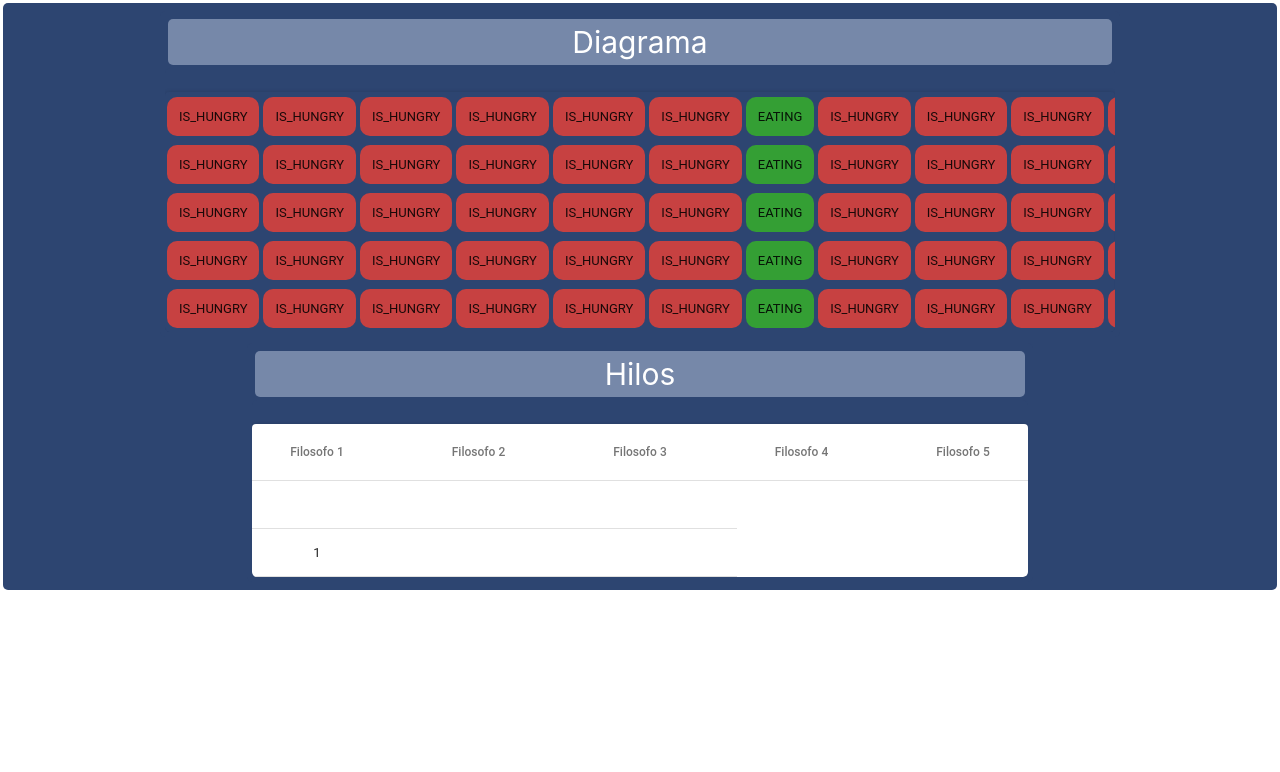
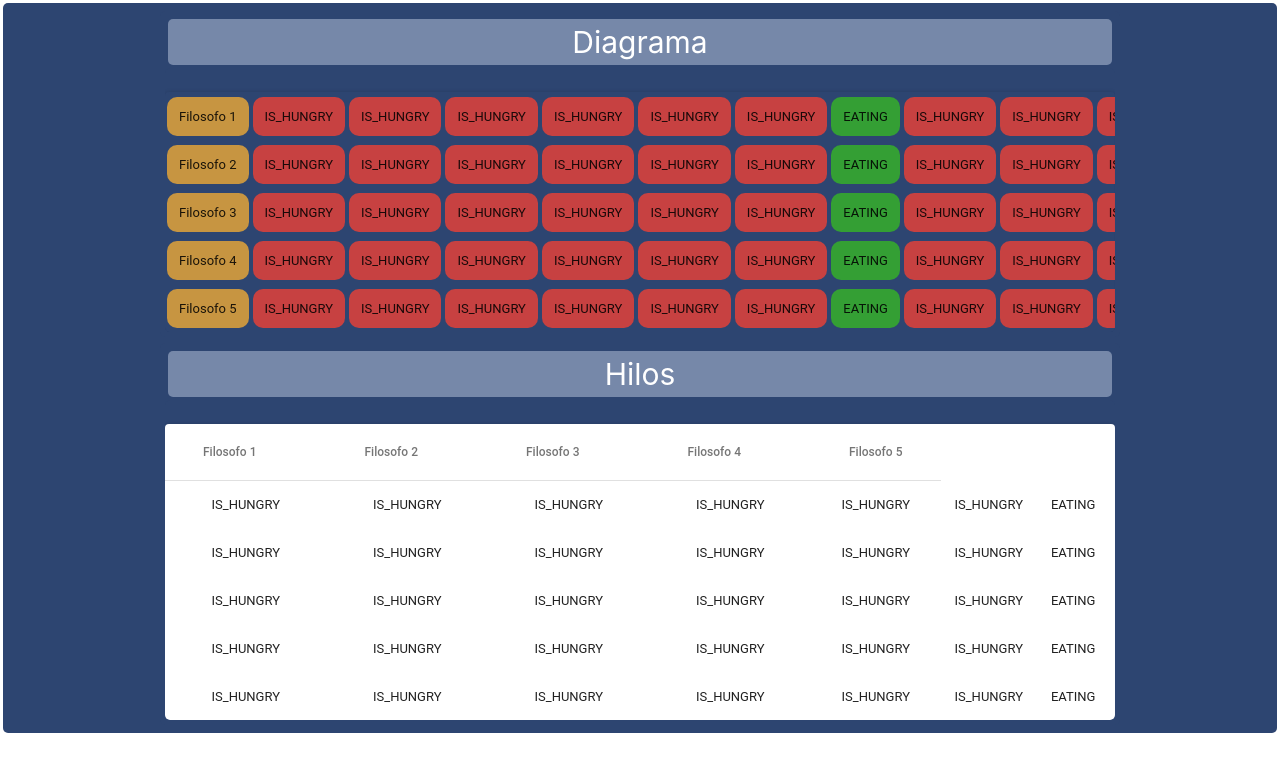
Before and after one commit to NoeOsorio/React-Concurrente, a React (Create React App) app: page / in a window 1280 px wide. Shown: the top 772 px of the page. Built offline with nearby package versions, Linux system fonts and the light colour scheme.

Commit message:
Mejorar tabla

```diff
--- a/src/data/diagrama.json
+++ b/src/data/diagrama.json
@@ -1,6 +1,6 @@
-[   [ "IS_HUNGRY", "IS_HUNGRY","IS_HUNGRY","IS_HUNGRY","IS_HUNGRY","IS_HUNGRY", "EATING","IS_HUNGRY","IS_HUNGRY","IS_HUNGRY","IS_HUNGRY"],
-    [ "IS_HUNGRY", "IS_HUNGRY","IS_HUNGRY","IS_HUNGRY","IS_HUNGRY","IS_HUNGRY", "EATING","IS_HUNGRY","IS_HUNGRY","IS_HUNGRY","IS_HUNGRY"],
-    [ "IS_HUNGRY", "IS_HUNGRY","IS_HUNGRY","IS_HUNGRY","IS_HUNGRY","IS_HUNGRY", "EATING","IS_HUNGRY","IS_HUNGRY","IS_HUNGRY","IS_HUNGRY"],
-    [ "IS_HUNGRY", "IS_HUNGRY","IS_HUNGRY","IS_HUNGRY","IS_HUNGRY","IS_HUNGRY", "EATING","IS_HUNGRY","IS_HUNGRY","IS_HUNGRY","IS_HUNGRY"],
-    [ "IS_HUNGRY", "IS_HUNGRY","IS_HUNGRY","IS_HUNGRY","IS_HUNGRY","IS_HUNGRY", "EATING","IS_HUNGRY","IS_HUNGRY","IS_HUNGRY","IS_HUNGRY"]
+[   [ "Filosofo 1",  "IS_HUNGRY", "IS_HUNGRY","IS_HUNGRY","IS_HUNGRY","IS_HUNGRY","IS_HUNGRY", "EATING","IS_HUNGRY","IS_HUNGRY","IS_HUNGRY","IS_HUNGRY"],
+    [ "Filosofo 2", "IS_HUNGRY", "IS_HUNGRY","IS_HUNGRY","IS_HUNGRY","IS_HUNGRY","IS_HUNGRY", "EATING","IS_HUNGRY","IS_HUNGRY","IS_HUNGRY","IS_HUNGRY"],
+    [ "Filosofo 3", "IS_HUNGRY", "IS_HUNGRY","IS_HUNGRY","IS_HUNGRY","IS_HUNGRY","IS_HUNGRY", "EATING","IS_HUNGRY","IS_HUNGRY","IS_HUNGRY","IS_HUNGRY"],
+    [ "Filosofo 4", "IS_HUNGRY", "IS_HUNGRY","IS_HUNGRY","IS_HUNGRY","IS_HUNGRY","IS_HUNGRY", "EATING","IS_HUNGRY","IS_HUNGRY","IS_HUNGRY","IS_HUNGRY"],
+    [ "Filosofo 5", "IS_HUNGRY", "IS_HUNGRY","IS_HUNGRY","IS_HUNGRY","IS_HUNGRY","IS_HUNGRY", "EATING","IS_HUNGRY","IS_HUNGRY","IS_HUNGRY","IS_HUNGRY"]
 ]
--- a/src/table/component/container.js
+++ b/src/table/component/container.js
@@ -43,7 +43,7 @@ class Fila extends Component{
                             {title}
                         </div>
                     <div className="table-container">
-                        <Table author="Noe" rows={this.props.data}/>
+                        <Table author="Noe" rows={this.props.diagrama}/>
                     </div>
 
                 </div>
--- a/src/table/component/diagrama.js
+++ b/src/table/component/diagrama.js
@@ -22,14 +22,8 @@ const styles = theme => ({
   });
 
 
-
-
-
-
-function SimpleTable(props) {
-    const { classes } = props;
+  function drawCells(rows) {
     var img;
-    function drawCells(rows) {
     let cellArray = []
       for(let i = 0; i < rows.length; i++) {
         var id = "";
@@ -65,6 +59,13 @@ function SimpleTable(props) {
       }
       return cellArray;
   }
+
+
+
+
+function SimpleTable(props) {
+    const { classes } = props;
+
 
     //Se llama en return()
 
--- a/src/table/component/table.js
+++ b/src/table/component/table.js
@@ -21,7 +21,34 @@ const styles = theme => ({
   });
 
 
+function header(rows){
+  var headers = []
 
+  for (var i = 0; i < rows.length; i++){
+    headers.push(rows[i].shift())
+  }
+  return headers;
+}
+
+function drawCells(rows) {
+  var img;
+  let cellArray = []
+    for(let i = 0; i < rows.length; i++) {
+
+         cellArray.push(
+         <TableCell align="center"  id="cell">
+          <div className="row-container" >
+            {/* <div className="image-container"> */}
+
+            {/* <img src={img}></img> */}
+            {rows[i]}
+            {/* </div> */}
+
+          </div>
+         </TableCell>)
+    }
+    return cellArray;
+}
 
 
 
@@ -29,11 +56,11 @@ function SimpleTable(props) {
     const { classes } = props;
 
     //Recibe el objeto de data y crea los encabezados a partir del primer elemento del json
-    var headers = props.rows[0]
+
+    var headers = header(props.rows)
     //guarda las filas y columnas
     console.log(headers);
     var rows = props.rows
-    var title = "Hilos"
 
     console.log(rows);
     return (
@@ -65,19 +92,15 @@ function SimpleTable(props) {
             </TableRow>
 
           </TableHead>
-          <TableBody>
-            {rows.map(row => (
-                                //Por cada fila en rows llena la tabla
-
-              <TableRow key={row.id}>
-                <TableCell component="th" scope="row" align="center">
-                  {row.id}
-                </TableCell>
-                <TableCell align="center">{row.name}</TableCell>
-                <TableCell align="center">{props.date}</TableCell>
-              </TableRow>
-            ))}
-          </TableBody>
+          <TableBody id="row">
+            {
+              rows.map(cell => (
+                <TableRow >
+                  {drawCells(cell)}
+                </TableRow>
+              ))
+            }
+        </TableBody>
         </Table>
       </Paper>
     );
```
Lines whose indentation alone changed are shown as unchanged.
